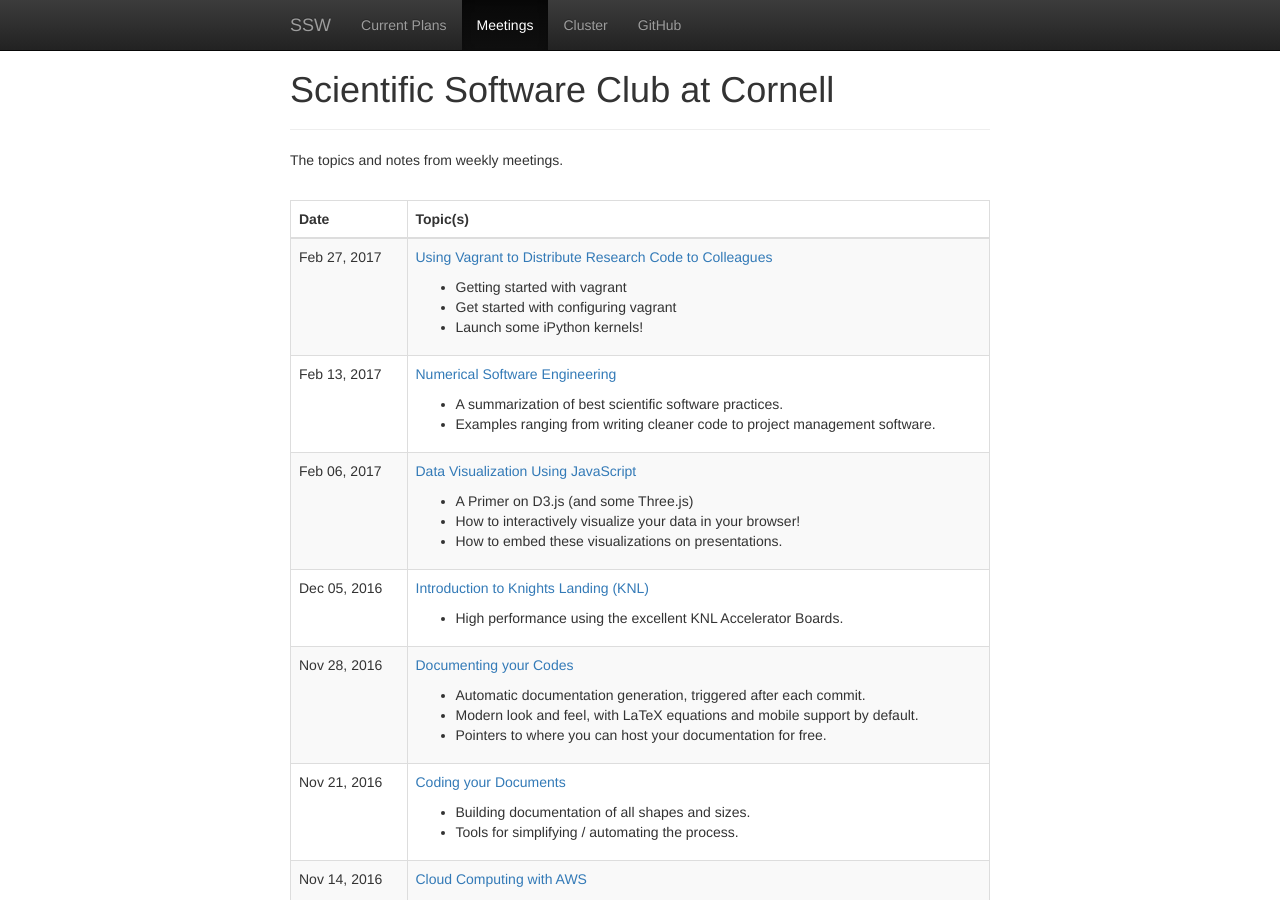
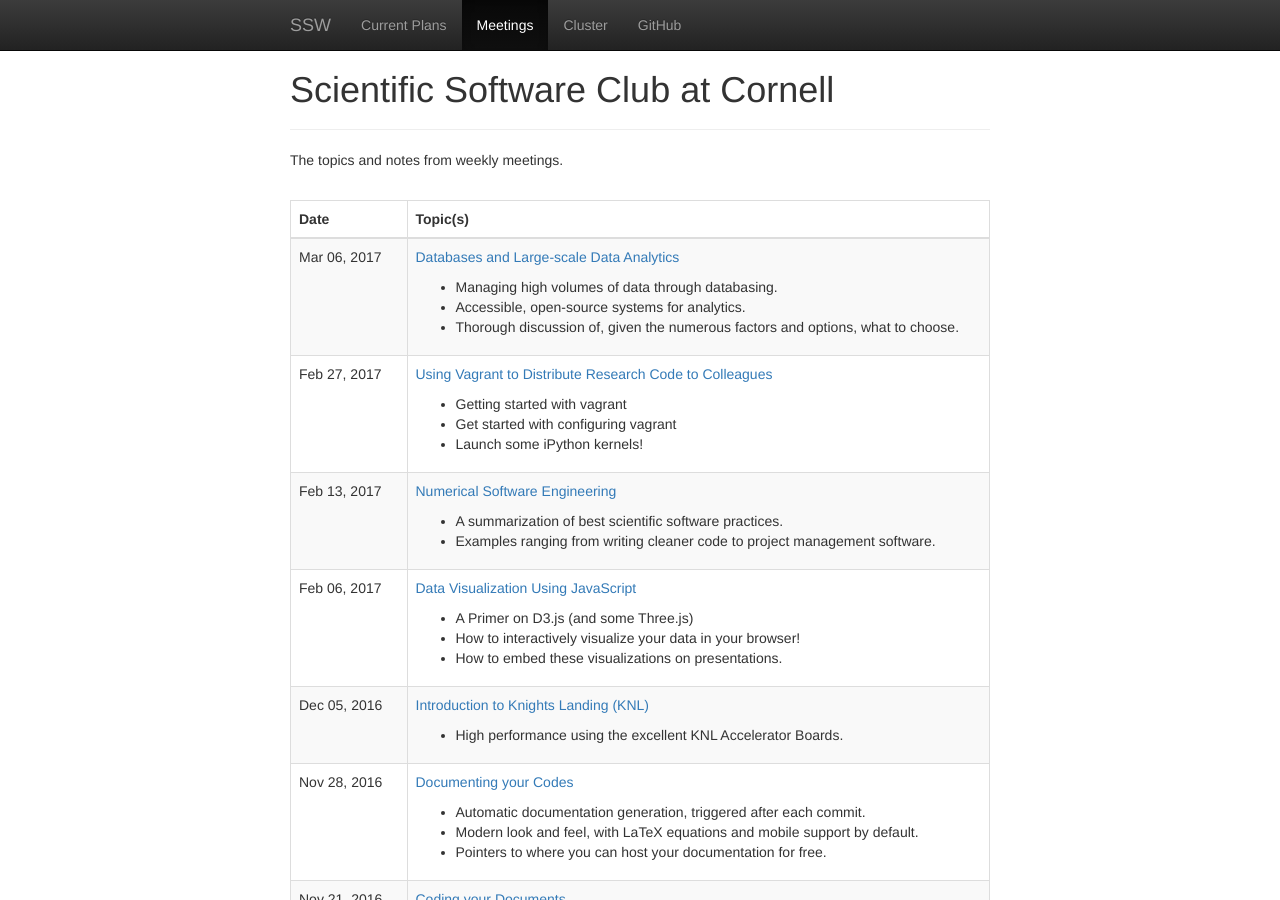
Before and after one commit to cornell-ssw/cornell-ssw.github.io, a Jekyll site: the page built from meetings.html, in a window 1280 px wide and 900 px high. Built offline with Jekyll 4.4.1, drawn with Linux system fonts in a browser that asks for light colours; nearby versions of some CDN libraries.

```diff
--- a/_data/meetings.yml
+++ b/_data/meetings.yml
@@ -1,3 +1,11 @@
+-
+  date: 2017-03-06
+  info: >
+    <a href="/meetings/2017-03-06">Databases and Large-scale Data Analytics</a>
+  brief:
+    - Managing high volumes of data through databasing.
+    - Accessible, open-source systems for analytics.
+    - Thorough discussion of, given the numerous factors and options, what to choose.
 # Week 14
 ################################################################################
 -
--- /dev/null
+++ b/meetings/2017-03-06.md
@@ -0,0 +1,33 @@
+---
+title: Databases and Large-scale Data Analytics
+layout: post
+speakers:
+  - speaker:
+    name: Rachit Agarwal
+    affil: Cornell University
+    url: http://www.cs.cornell.edu/~ragarwal/
+---
+
+# Overview
+--------------------------------------------------------------------------------
+- [Databases and Large-scale Data Analytics](#databases-and-large-scale-data-analytics)
+    - Managing high volumes of data through databasing.
+    - Accessible, open-source systems for analytics.
+    - Thorough discussion of, given the numerous factors and options, what to choose.
+
+# Databases and Large-scale Data Analytics
+--------------------------------------------------------------------------------
+
+Presentation courtesy of Rachit Agarwal.
+
+**Abstract**:
+
+_One problem many face when developing and maintaining software is how to best manage
+data. This is especially important when said data is computationally expensive to
+produce.  Managing a high volume of data well leads to not only simplified workflow but
+also more transparent code bases. In this light, we will be giving a high-level
+introduction to database systems. We will discuss open-source systems for large-scale
+data analytics. The discussion will primarily focus on functionality, performance
+tradeoffs and use cases for systems that are widely used in the real-world._
+
+--------------------------------------------------------------------------------
```
Also changed, not shown: meetings/2017-02-27.md (+2 -2 lines).
